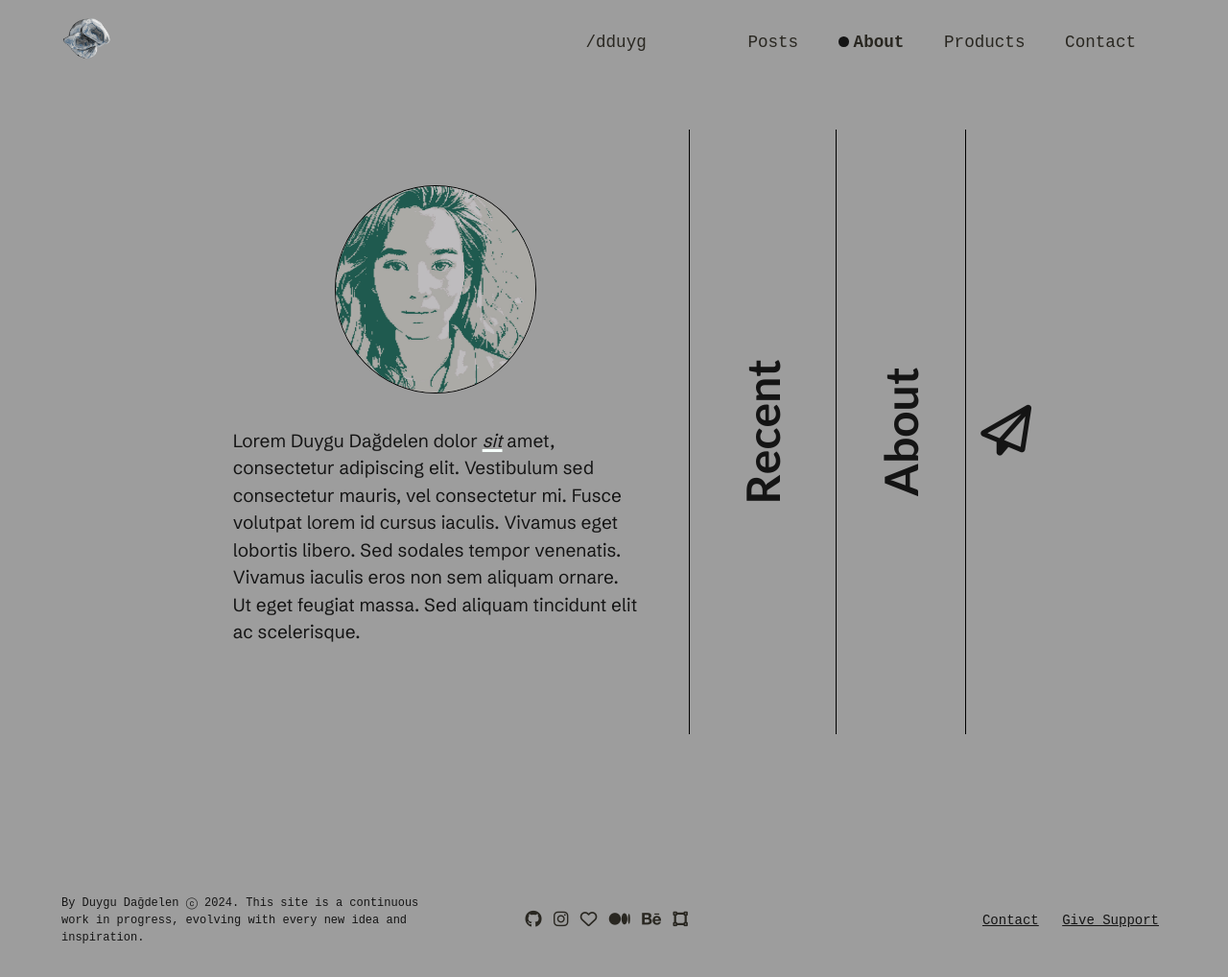
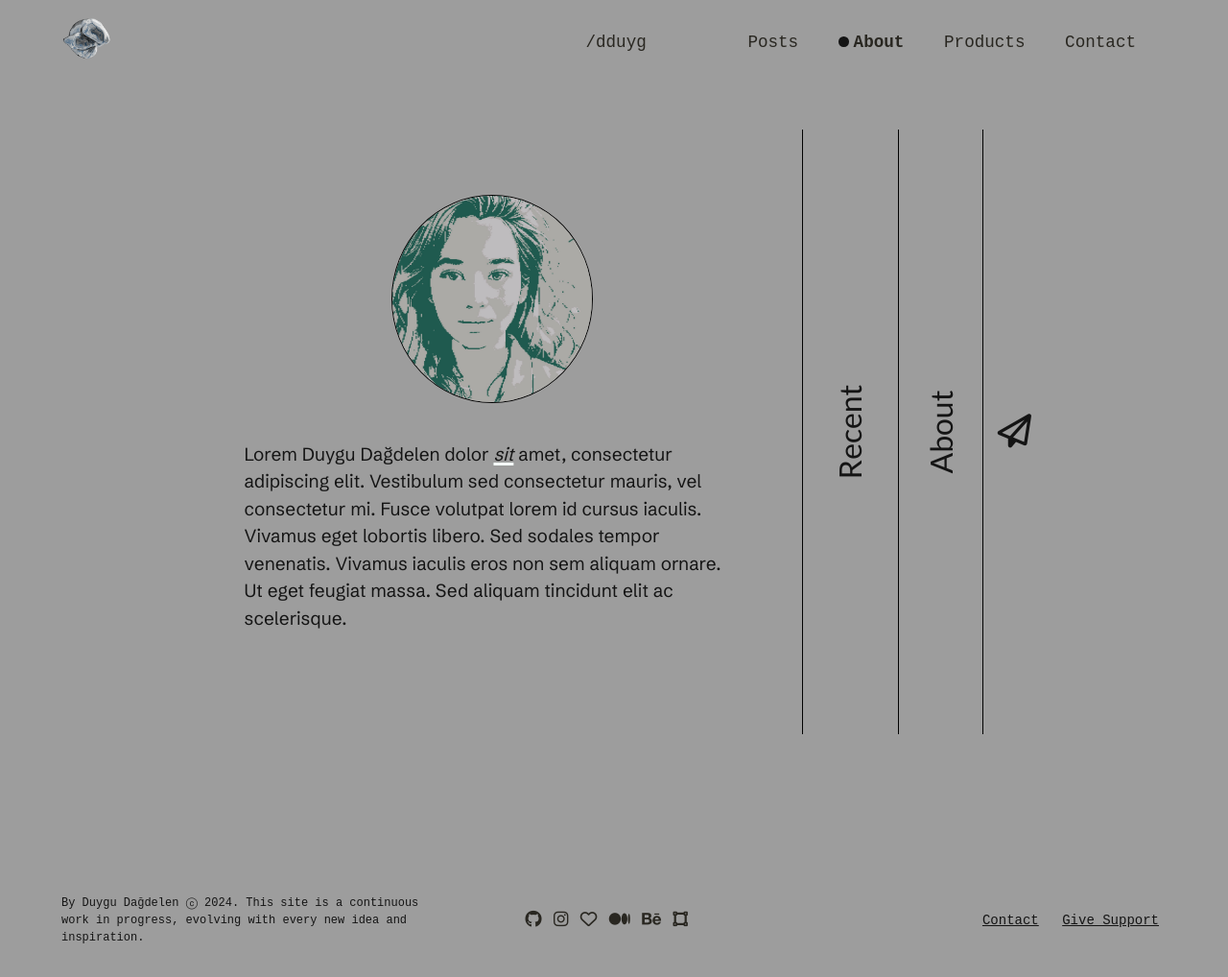
Before and after one commit to dduyg/duuuy, a Jekyll site: the page built from about.html, in a window 1280 px wide. Shown: the whole page at 96% size. Built offline with Jekyll 4.4.1, drawn with Linux system fonts in a browser that asks for light colours; nearby versions of some CDN libraries; some web fonts are replaced.

Commit message:
Update about-panel.html

```diff
--- a/_includes/about-panel.html
+++ b/_includes/about-panel.html
@@ -7,25 +7,21 @@
     </div>
   </section>
   <section id="approach" class="panel-inactive">
-    <header>
-      <h1>Recent</h1>
-    </header>
+    <header>Recent</header>
     <div class="content">
       <p>Lorem ipsum dolor sit amet, consectetur adipiscing elit. Vestibulum sed consectetur mauris, vel consectetur mi. Fusce volutpat lorem id cursus iaculis. Vivamus eget lobortis libero. Sed sodales tempor venenatis. Vivamus iaculis eros non sem aliquam ornare. Ut eget feugiat massa. Morbi condimentum, neque vitae vestibulum hendrerit, tortor metus vulputate augue, ut lacinia turpis sem sed dolor. Sed aliquam tincidunt elit ac scelerisque. Donec eleifend libero nisl, feugiat vulputate enim elementum consequat. Nullam scelerisque lorem fringilla urna ullamcorper consectetur.</p>
       <p>Vestibulum ante ipsum primis in faucibus orci luctus et ultrices posuere cubilia curae; Praesent finibus ac enim vel iaculis. Lorem ipsum dolor sit amet, consectetur adipiscing elit. Phasellus et egestas ante. Nullam ac elementum velit, quis aliquam nisi. Pellentesque cursus eu ligula non semper. Nam pharetra velit sit amet orci tempor fringilla. Donec pretium mattis gravida. Morbi ut leo felis.</p>
     </div>
   </section>
   <section id="background" class="panel-inactive">
-    <header>
-      <h1>About</h1>
-    </header>
+    <header>About</header>
     <div class="content">
       <p>Lorem ipsum dolor sit amet, consectetur adipiscing elit. Vestibulum sed consectetur mauris, vel consectetur mi. Fusce volutpat lorem id cursus iaculis. Vivamus eget lobortis libero. Sed sodales tempor venenatis. Vivamus iaculis eros non sem aliquam ornare. Ut eget feugiat massa. Morbi condimentum, neque vitae vestibulum hendrerit, tortor metus vulputate augue, ut lacinia turpis sem sed dolor. Sed aliquam tincidunt elit ac scelerisque. Donec eleifend libero nisl, feugiat vulputate enim elementum consequat. Nullam scelerisque lorem fringilla urna ullamcorper consectetur.</p>
     </div>
   </section>
   <section id="contact" class="panel-inactive">
     <header>
-      <h1><i class="far fa-paper-plane"></i></h1>
+      <i class="far fa-paper-plane"></i>
     </header>
     <div class="content">
       <p>Whether you want to know more about my work or me, ask me a question, maybe share or discuss interesting thoughts, ideas, projects or just like to say hi, please don't hesitate to contact me. You can send me a DM or reach me via email. I would be happy to hear from you.</p>
```
